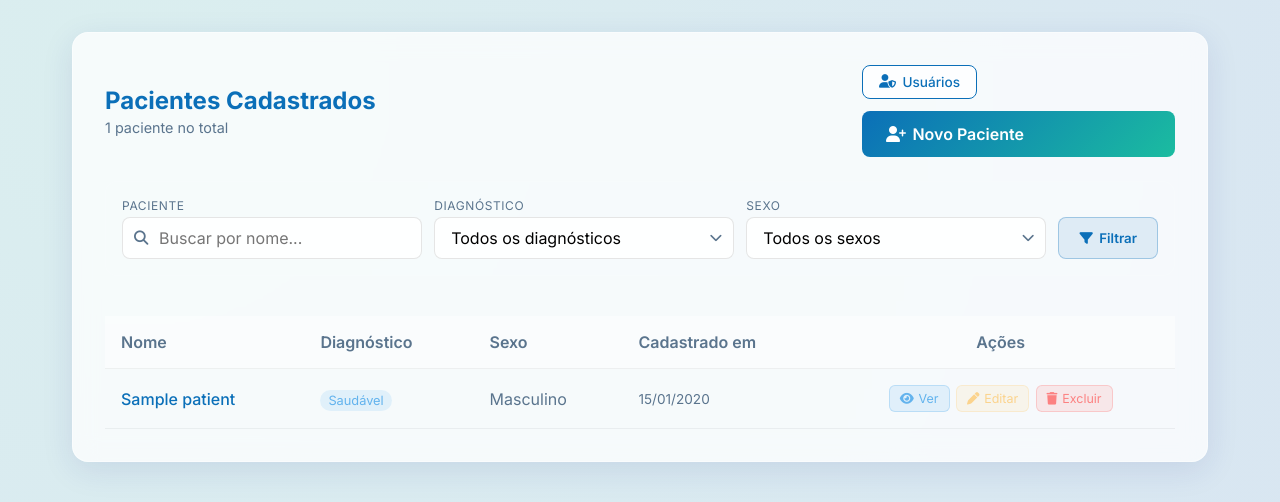
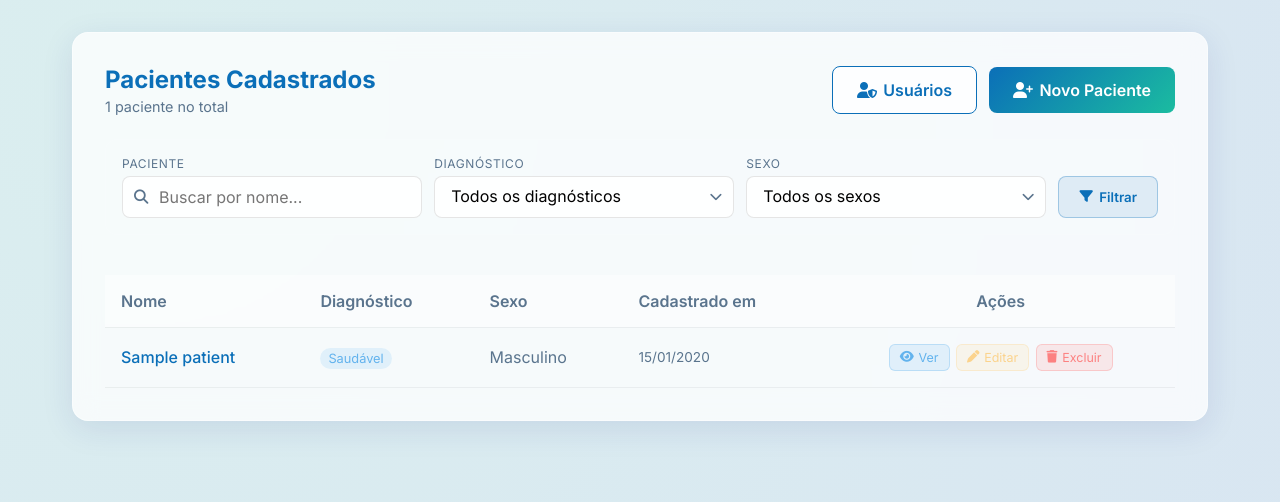
Before and after one commit to felipefontel/sistema-ela-disartria, a Django app: page / in a window 1280 px wide. Shown: the part 81-583 px from the top of the page. Run offline with Django 5.2, Linux system fonts and the light colour scheme; a user stored in the database is signed in; tables that the repository leaves empty hold one stand-in row (values such as "Sample post").

Commit message:
style: ajuste de alinhamento e proporcao dos botoes de usuarios e novo paciente do dashboard

```diff
--- a/core/templates/core/dashboard.html
+++ b/core/templates/core/dashboard.html
@@ -11,11 +11,11 @@
         </div>
         <div style="display: flex; gap: 0.75rem; flex-wrap: wrap; align-items: center;">
             {% if request.user.is_superuser %}
-            <a href="{% url 'user_list' %}" class="btn-secondary" style="text-decoration: none; display: inline-flex; align-items: center; gap: 0.4rem; font-size: 0.85rem;">
+            <a href="{% url 'user_list' %}" class="btn-secondary" style="text-decoration: none; display: inline-flex; align-items: center; justify-content: center; gap: 0.4rem; padding: 0.8rem 1.5rem; font-weight: 600;">
                 <i class="fa-solid fa-user-shield"></i> Usuários
             </a>
             {% endif %}
-            <a href="{% url 'patient_create' %}" class="btn-primary" style="text-decoration: none; display: inline-flex; align-items: center; gap: 0.4rem;">
+            <a href="{% url 'patient_create' %}" class="btn-primary" style="text-decoration: none; display: inline-flex; align-items: center; justify-content: center; gap: 0.4rem; padding: 0.8rem 1.5rem; font-weight: 600; width: auto;">
                 <i class="fa-solid fa-user-plus"></i> Novo Paciente
             </a>
         </div>
```
